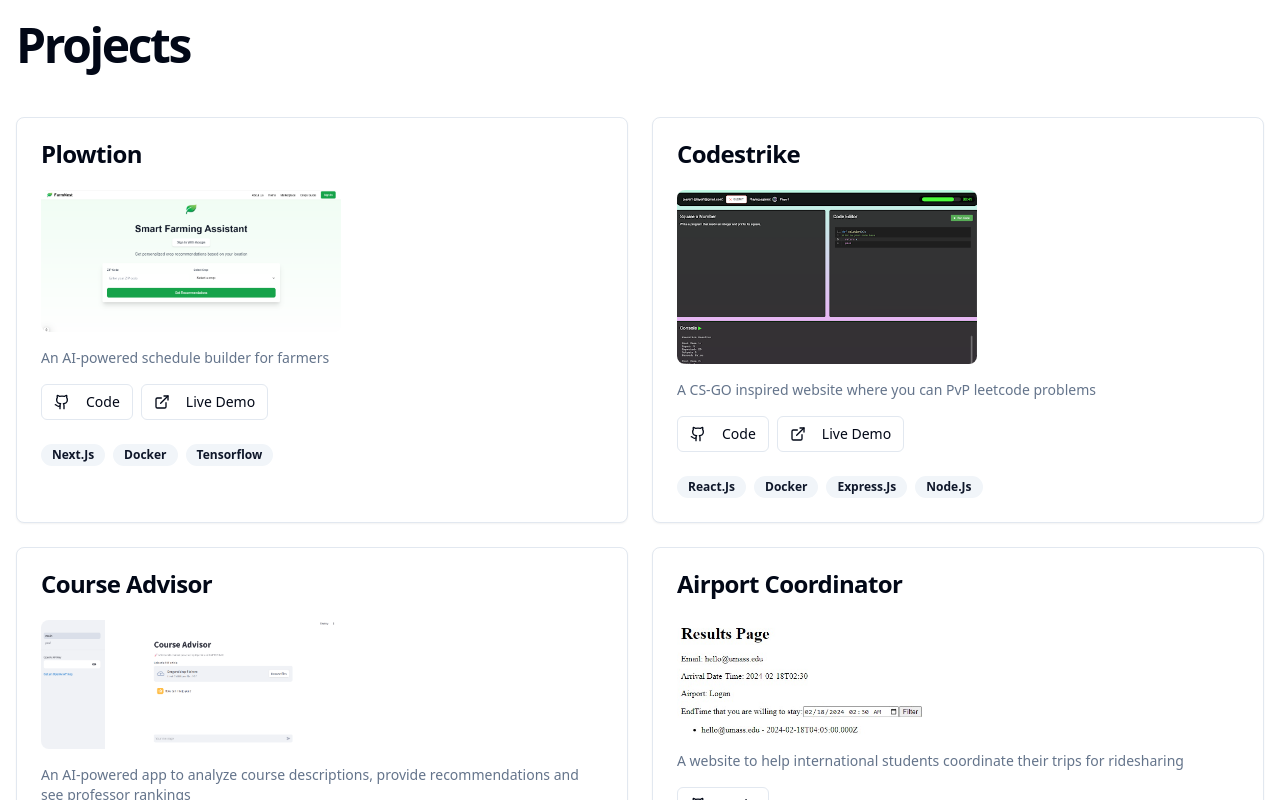
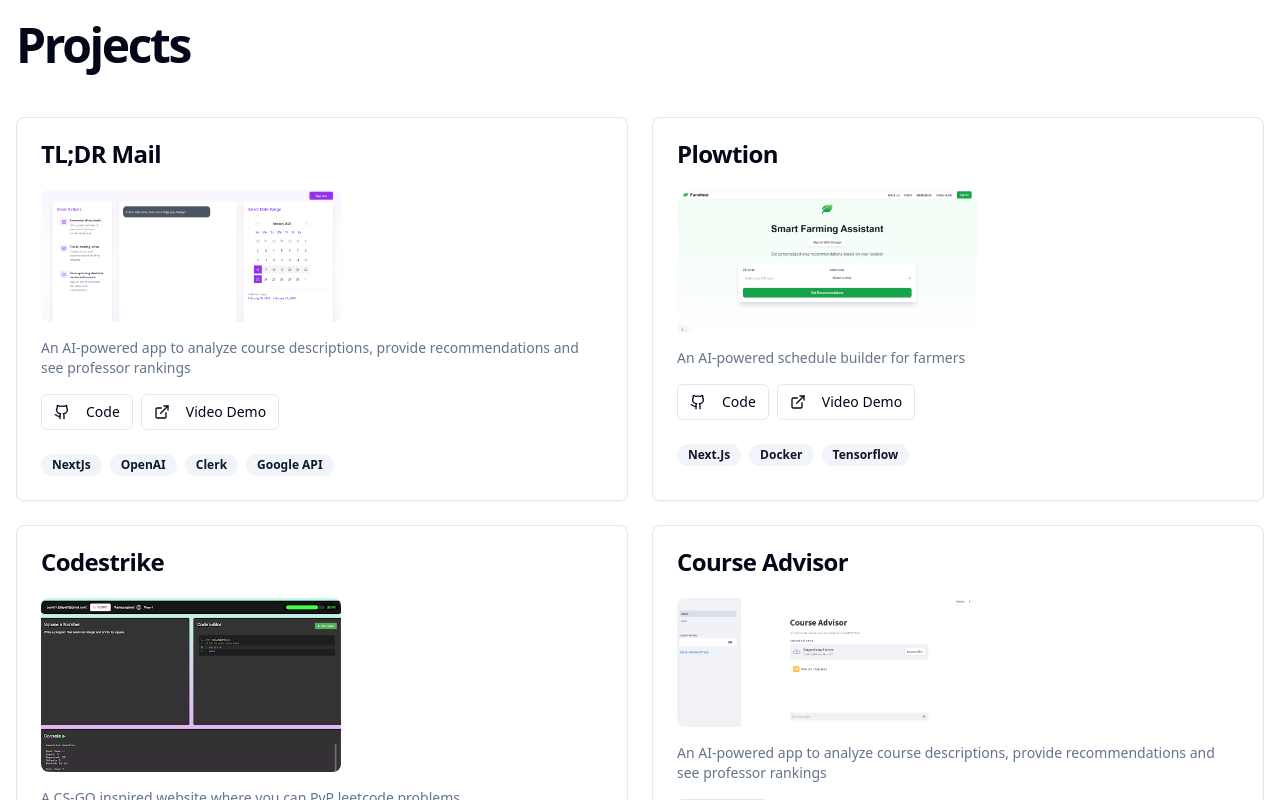
Before and after one commit to Riddhimaan-Senapati/my-portfolio-website, a Next.js app: page / in a window 1280 px wide. Shown: the part 5780-6580 px from the top of the page. Built offline with nearby package versions, Linux system fonts and the light colour scheme.

Commit message:
added the tldrmail project to my projects list

```diff
--- a/components/projects.tsx
+++ b/components/projects.tsx
@@ -6,6 +6,15 @@ import { Button } from '@/components/ui/button'
 import { Github, ExternalLink } from 'lucide-react'
 
 const projects = [
+  {
+    title: 'TL;DR Mail',
+    description: 'An AI-powered app to analyze course descriptions, provide recommendations and see professor rankings',
+    image: '/tldrmail.png',
+    tags: ['NextJs', 'OpenAI','Clerk','Google API'],
+    link: 'https://github.com/Riddhimaan-Senapati/tldrmail',
+    demo: "https://www.youtube.com/watch?v=xUNG3yKc2hk",
+  },
+
   {
     title: 'Plowtion',
     description: 'An AI-powered schedule builder for farmers',
@@ -76,7 +85,7 @@ const Projects = () => {
                   <Button variant="outline" size="sm" asChild>
                     <Link href={project.demo} target="_blank" rel="noopener noreferrer">
                       <ExternalLink className="mr-2 h-4 w-4" />
-                      Live Demo
+                      Video Demo
                     </Link>
                   </Button>
                 )}
```
Also changed, not shown: public/tldrmail.png (added).
